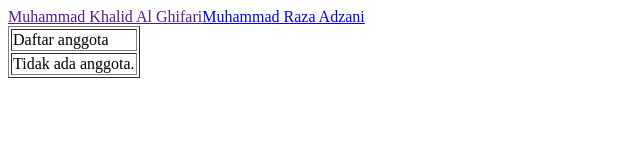
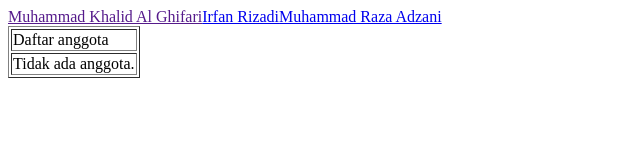
Before and after one commit to Razaaaaa27/INF206-2024-2-AirGuard, a plain HTML site: page index.html in a window 1280 px wide. Shown: the whole page, without its empty margins (0-640 px from the left). Drawn offline with Linux system fonts and the light colour scheme.

Commit message:
Update index.html

```diff
--- a/index.html
+++ b/index.html
@@ -14,7 +14,7 @@
             <td>Tidak ada anggota.</td>
         </tr>
         <a href="" 2208107010044.html">Muhammad Khalid Al Ghifari</a>
-        <a href="2208107010062.html"></a>
+        <a href="2208107010062.html">Irfan Rizadi</a>
         <a href="2208107010066.html">Muhammad Raza Adzani</a>
     </table>
 </body>
```
